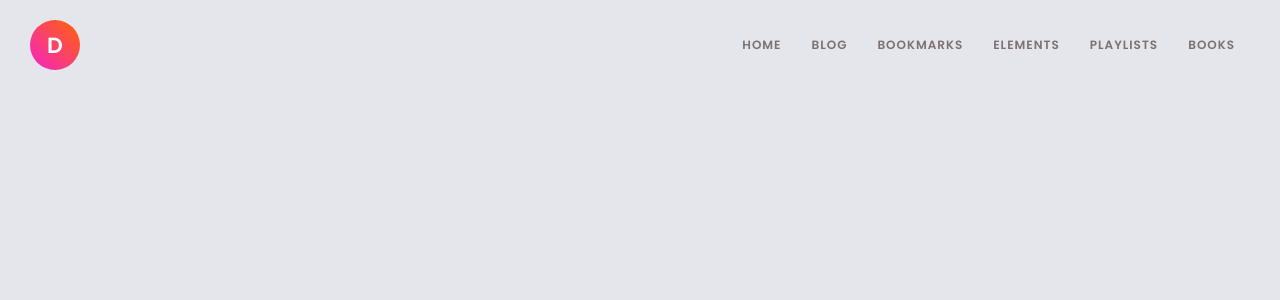
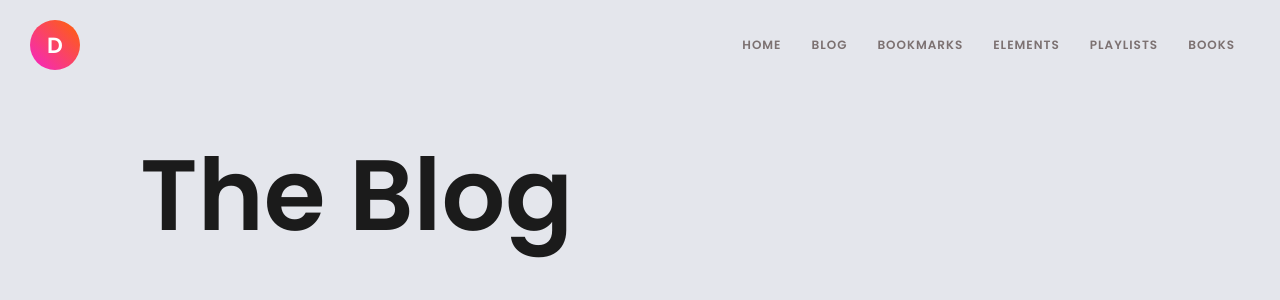
Before and after one commit to csilvanp/angular-blog, an Angular app: page / in a window 1280 px wide. Shown: the top 300 px of the page. Built offline with nearby package versions, Linux system fonts and the light colour scheme.

Commit message:
title component updated

```diff
--- a/src/app/components/blog-title/blog-title.component.css
+++ b/src/app/components/blog-title/blog-title.component.css
@@ -1,14 +1,12 @@
 .title-container {
-  color: white;
+  color: #1b1b1b;
   width: 100%;
 }
 
 .title-container h2 {
   margin: 20px 0px;
-  text-transform: uppercase;
-  font-size: 150px;
+  font-size: 100px;
   display: flex;
-  justify-content: center;
 }
 
 .title-container hr {
--- a/src/app/components/blog-title/blog-title.component.html
+++ b/src/app/components/blog-title/blog-title.component.html
@@ -1,5 +1,3 @@
 <div class="title-container">
-  <hr />
   <h2>The Blog</h2>
-  <hr />
 </div>
--- a/src/app/pages/home/home.component.css
+++ b/src/app/pages/home/home.component.css
@@ -0,0 +1,5 @@
+.home__container {
+  margin: auto;
+  max-width: 1000px;
+  padding-top: 30px;
+}
--- a/src/app/pages/home/home.component.html
+++ b/src/app/pages/home/home.component.html
@@ -1,3 +1,4 @@
-<div class="home-container">
-  <app-blog-menu></app-blog-menu>
+<app-blog-menu></app-blog-menu>
+<div class="home__container">
+  <app-blog-title></app-blog-title>
 </div>
```
